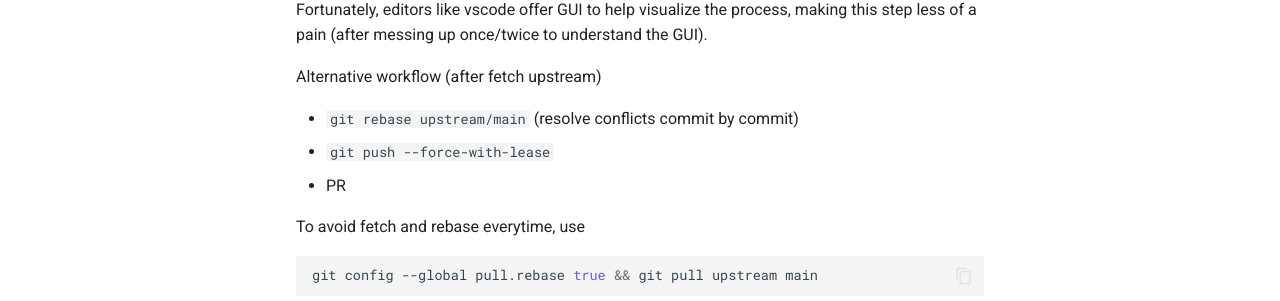
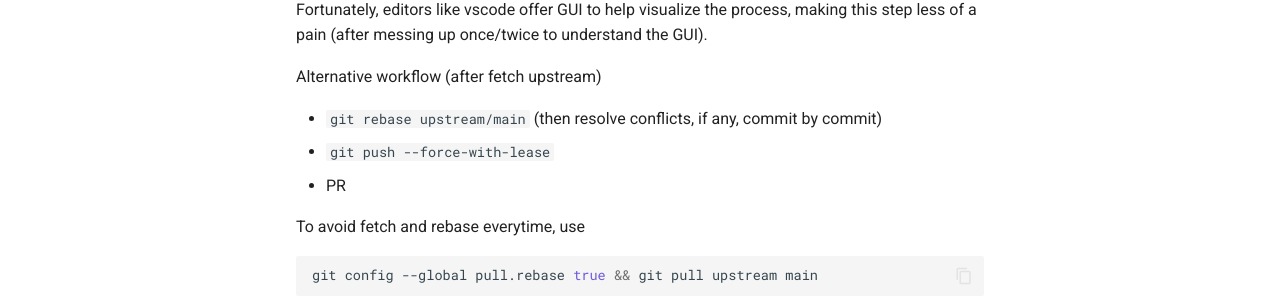
Before and after one commit to xiaochuany/blog, an MkDocs documentation site: the page built from docs/posts/2025-04-05-git-workflow.md, in a window 1280 px wide. Shown: the part 500-801 px from the top of the page. Built offline with MkDocs 1.6.1 and Material for MkDocs 9.7.7, drawn with Linux system fonts in a browser that asks for light colours.

Commit message:
clarify rebase instructions in Git workflow tutorial

```diff
--- a/docs/posts/2025-04-05-git-workflow.md
+++ b/docs/posts/2025-04-05-git-workflow.md
@@ -24,7 +24,7 @@ Unfortunately the merge step often result in conflicts, and manual intervention
 
 Alternative workflow (after fetch upstream)
 
-- `git rebase upstream/main`  (resolve conflicts commit by commit)
+- `git rebase upstream/main`  (then resolve conflicts, if any, commit by commit)
 - `git push --force-with-lease`
 - PR
 
```
